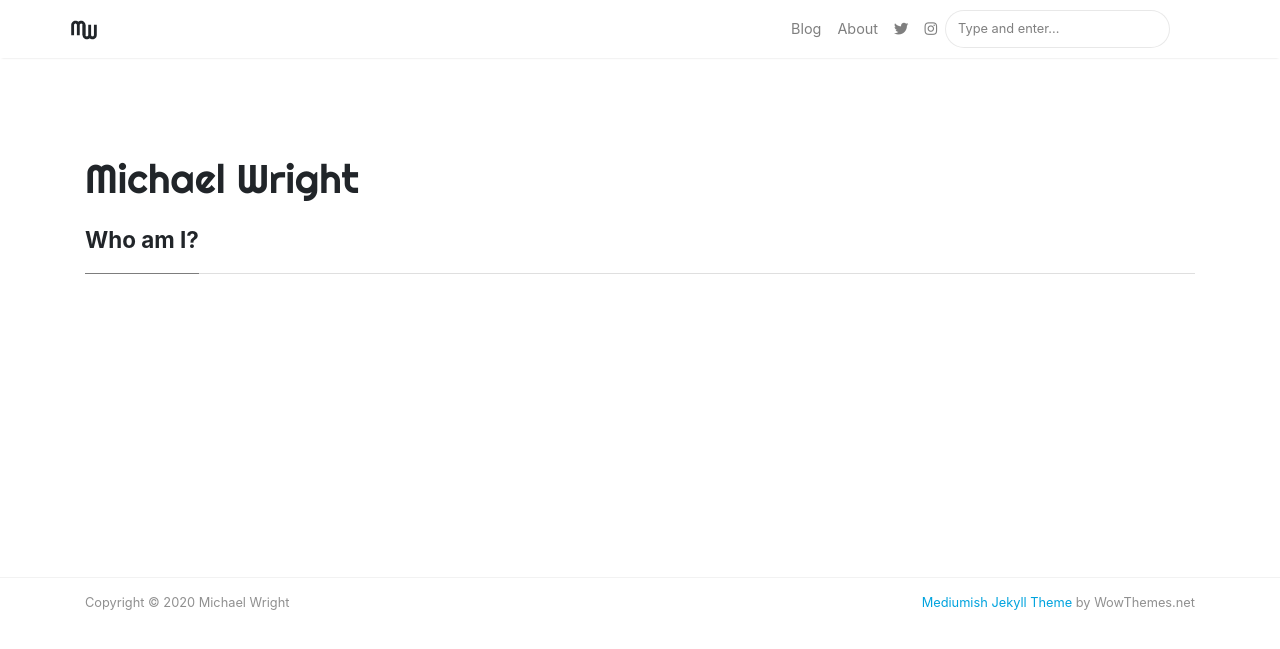
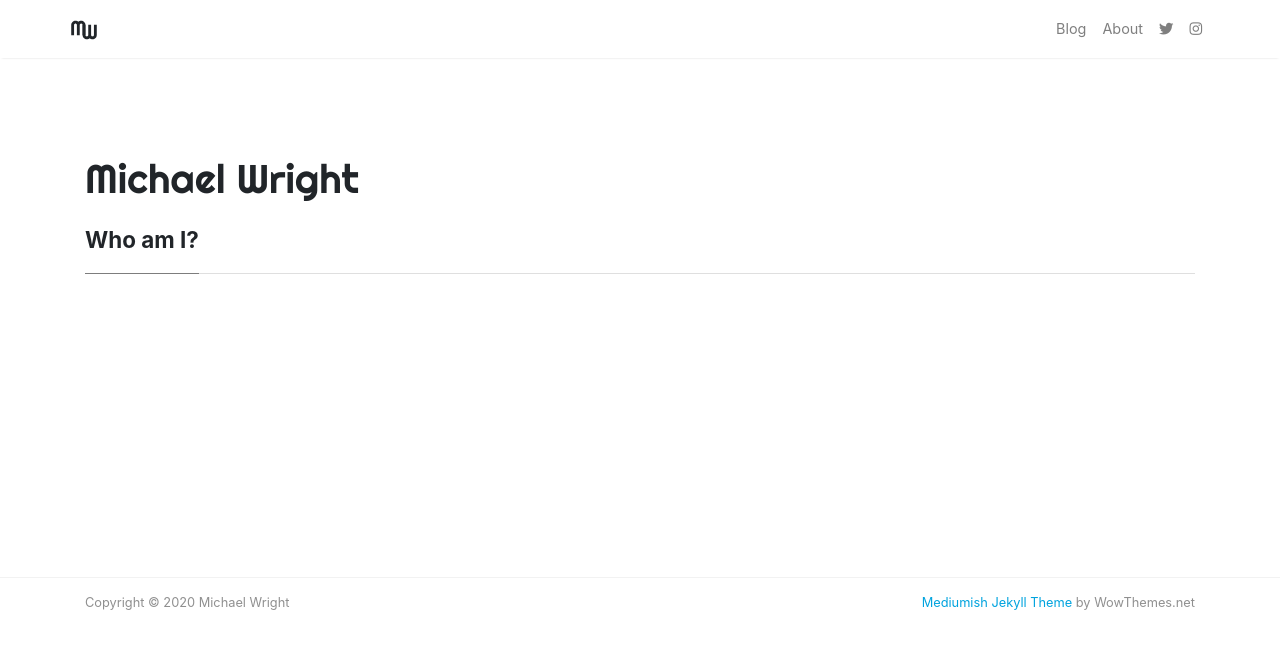
Before and after one commit to michaelw90/michaelw90.github.io, a Jekyll site: the page built from _pages/about.md, in a window 1280 px wide. Shown: the top 649 px of the page. Built offline with Jekyll 4.4.1, drawn with Linux system fonts in a browser that asks for light colours; nearby versions of some CDN libraries.

Commit message:
Disable Search

```diff
--- a/_config.yml
+++ b/_config.yml
@@ -11,6 +11,7 @@ mailchimp-list: false
 include: ["_pages"]
 permalink: /:title/
 future: false
+search: false
 
 # Authors
 authors:
--- a/_layouts/default.html
+++ b/_layouts/default.html
@@ -20,7 +20,9 @@
     <link href="{{ site.baseurl }}/assets/css/screen.css" rel="stylesheet">
     <link href="{{ site.baseurl }}/assets/css/main.css" rel="stylesheet">
 
-    <script src="{{ site.baseurl }}/assets/js/jquery.min.js"></script>
+    {% if site.search %}
+        <script src="{{ site.baseurl }}/assets/js/jquery.min.js"></script>
+    {% endif %}
 
 {% seo %}
 
@@ -78,9 +80,9 @@ ga('send', 'pageview');
                 <li class="nav-item">
                 <a class="nav-link" href="https://instagram.com/michael.w.90" title="Follow me on Instagram" rel="noreferrer noopener"><i class="fab fa-instagram"></i></a>
                 </li>
-
-                {% include search-lunr.html %}
-
+                {% if site.search %}
+                    {% include search-lunr.html %}
+                {% endif %}
             </ul>
 
         <!-- End Menu -->
```
